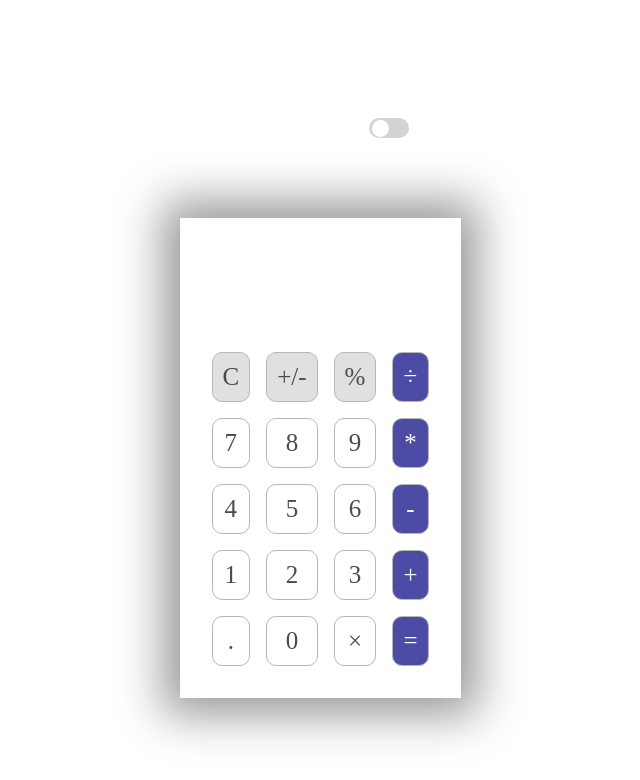
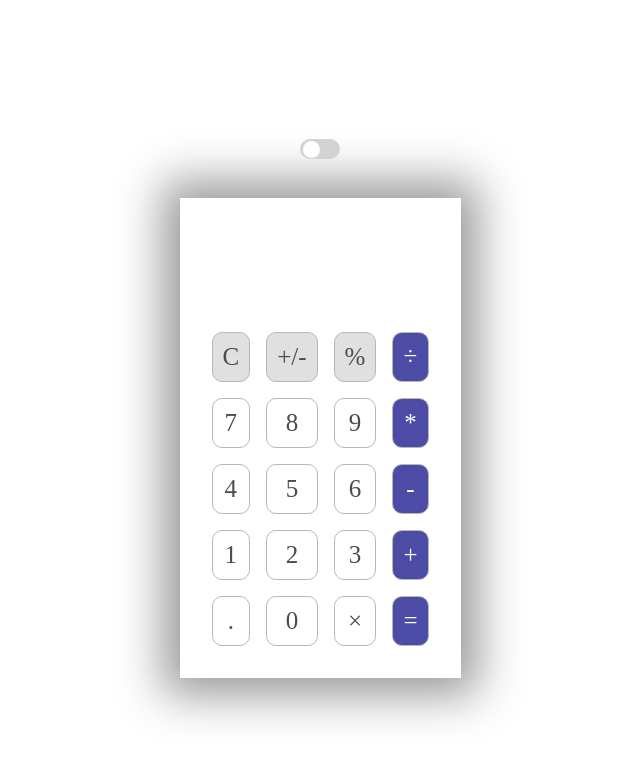
Before and after one commit to adebayorajide/calculator, a plain HTML site: page index.html in a window 1280 px wide. Shown: the whole page, without its empty margins (320-960 px from the left). Drawn offline with Linux system fonts and the light colour scheme.

Commit message:
Add files via upload

```diff
--- a/style.css
+++ b/style.css
@@ -6,6 +6,11 @@ body {
     justify-content: center;
     box-sizing: border-box;
     transition: 0.4s;
+}
+
+header {
+    display: flex;
+    justify-content: center;
 }
 
 .input {
@@ -65,7 +70,7 @@ body {
 
 .container {
     max-width: 600px;
-    margin: 10vh auto 0 auto;
+    margin: 5vh auto 0 auto;
     box-shadow: 0 0 43px 17px rgba(153, 153, 153, 1);
     /* padding: 1rem; */
 }
```
